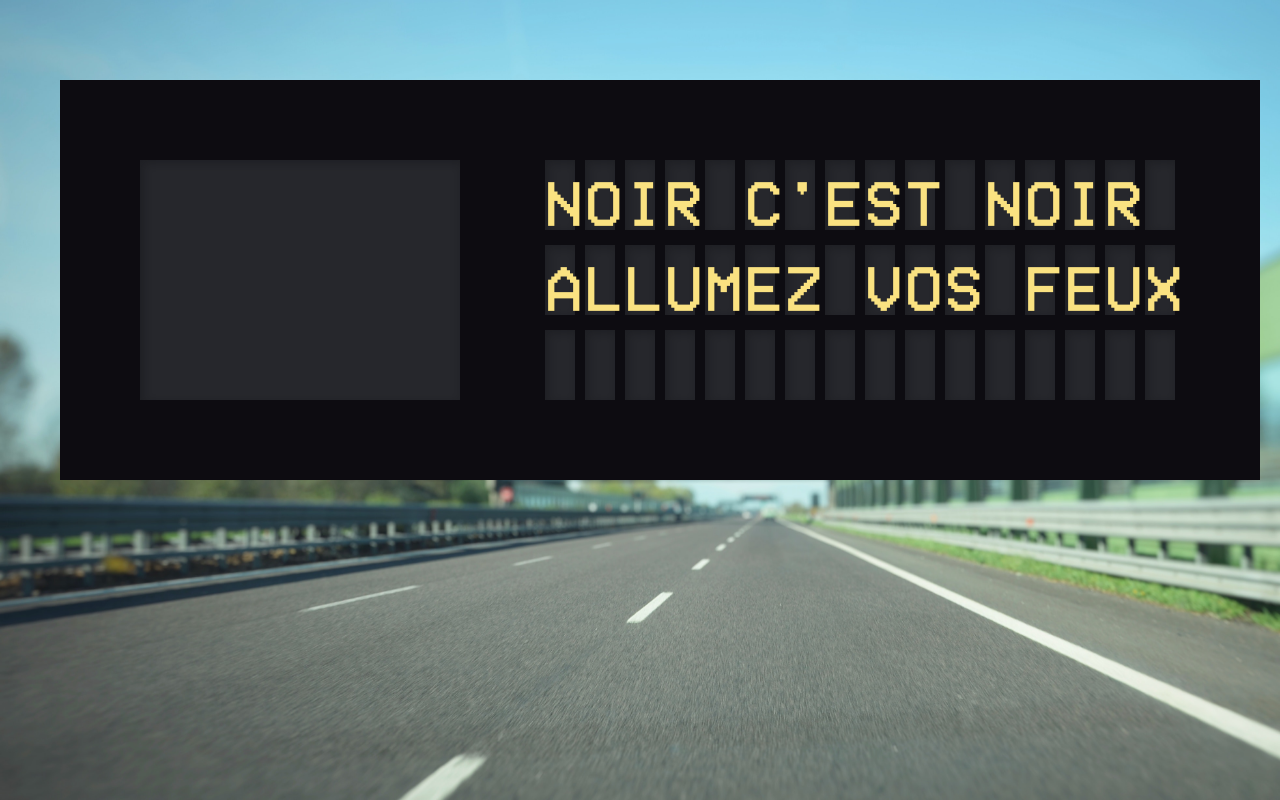
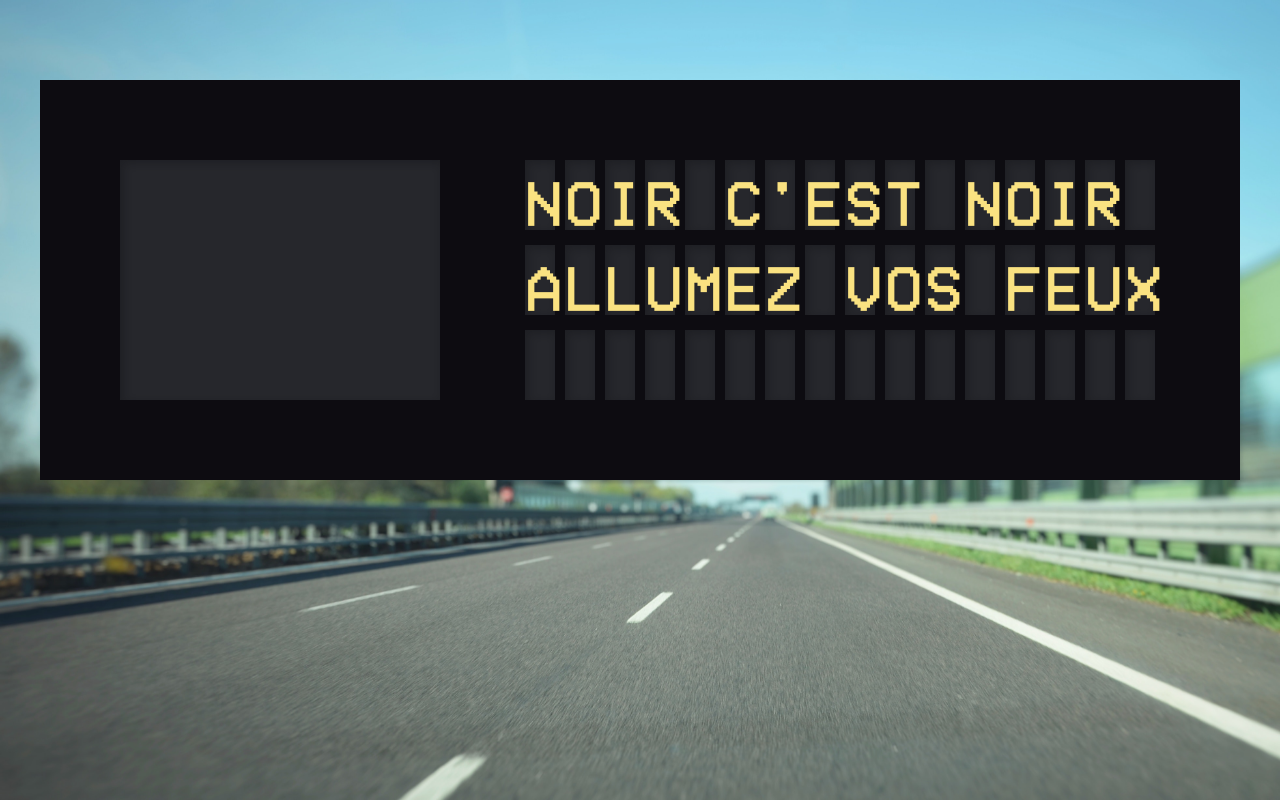
Before and after one commit to datathon-ia/information-panel, an Angular app: page / in a window 1280 px wide. Built offline with nearby package versions, Linux system fonts and the light colour scheme.

Commit message:
debug marges

```diff
--- a/src/assets/styles/main.scss
+++ b/src/assets/styles/main.scss
@@ -49,7 +49,6 @@ body {
   background-color: $black;
   width: calc(100vw - 80px);
   height: calc((100vw - 80px) / 3);
-  margin-left: 40px;
   margin-top: 80px;
   padding: 80px;
 
```
